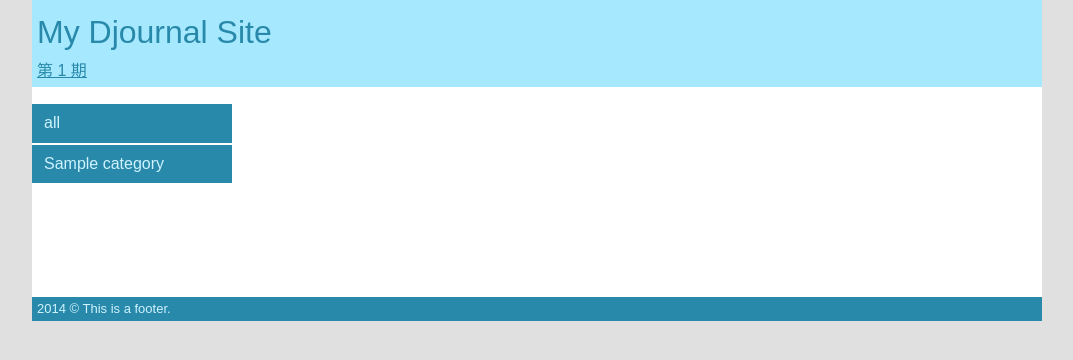
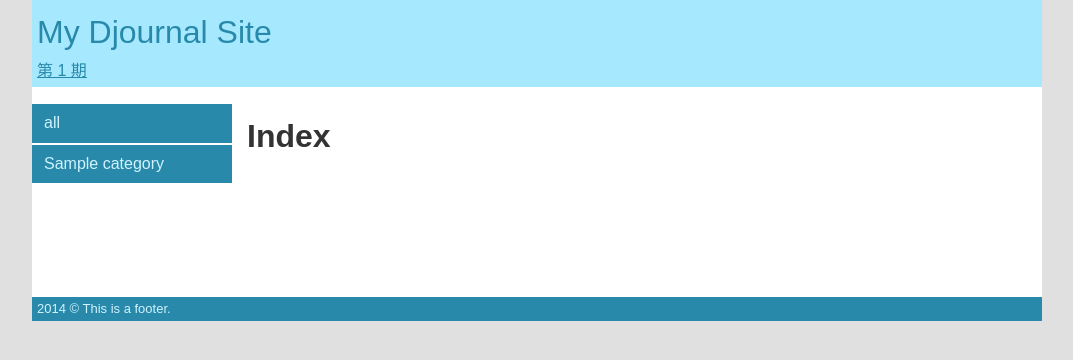
Before and after one commit to lsc36/djournal, a Django app: page /1 in a window 1280 px wide. Shown: the top 360 px of the page, without its empty margins (103-1176 px from the left). Run offline with Django 3.2, Linux system fonts and the light colour scheme; tables that the repository leaves empty hold one stand-in row (values such as "Sample post"); some libraries are stand-ins or nearby versions.

Commit message:
add title in index

```diff
--- a/djournal/templates/index.html
+++ b/djournal/templates/index.html
@@ -1,3 +1,4 @@
 {% extends "base.html" %}
 {% block content %}
+<h1>Index</h1>
 {% endblock %}
```
